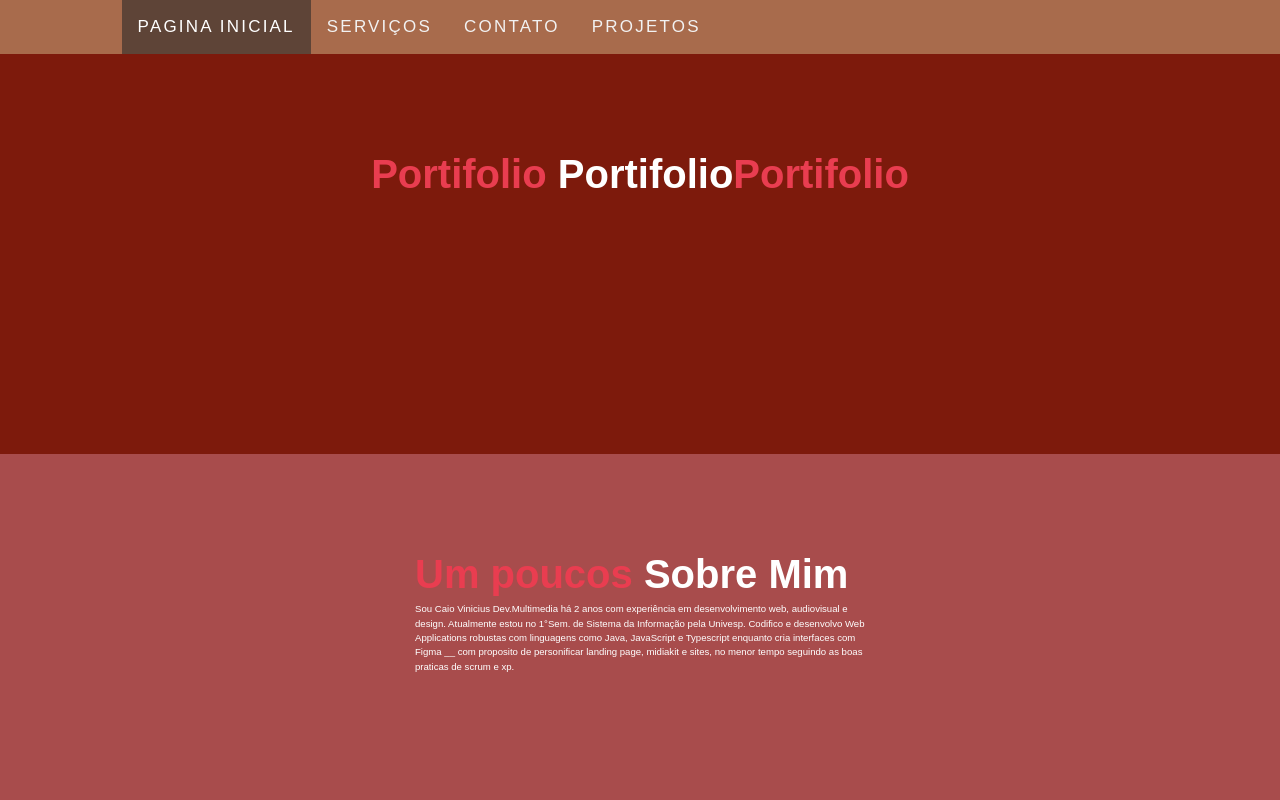
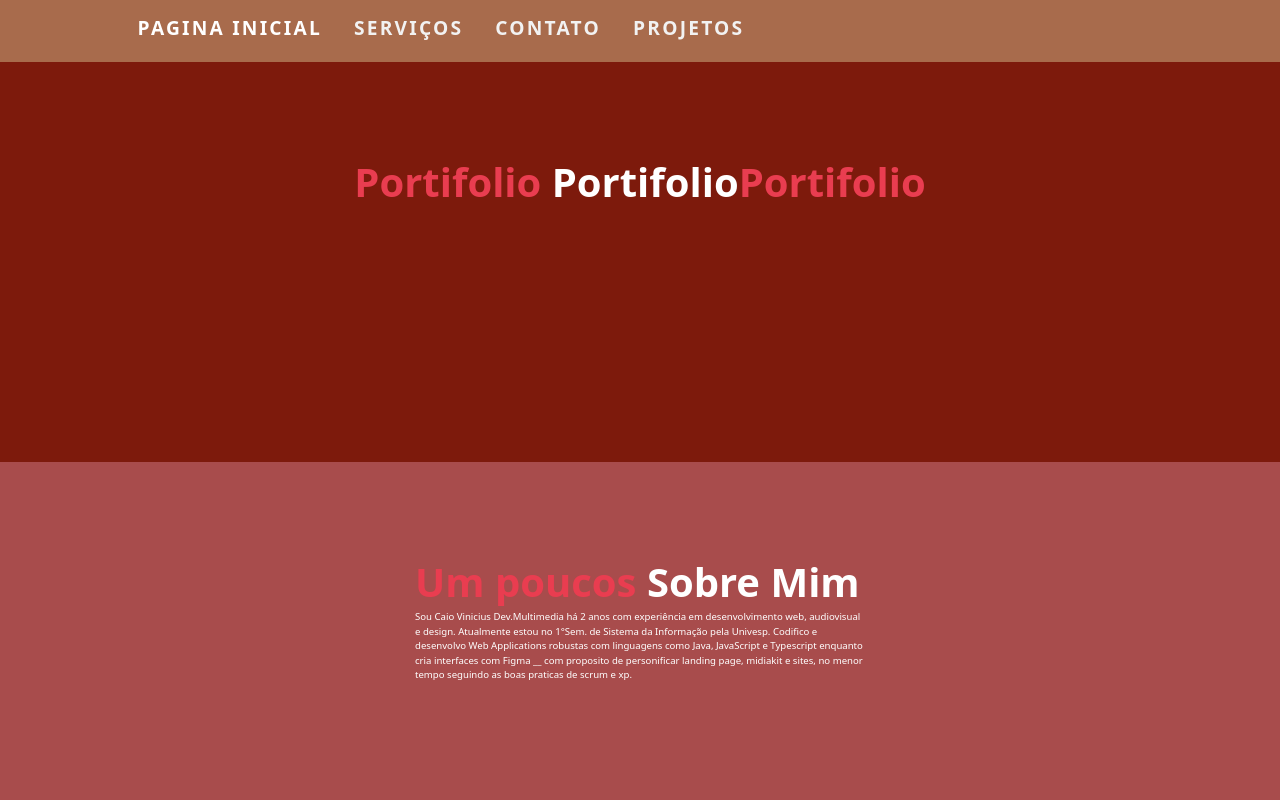
Before and after one commit to con6cao/portifolium, a plain HTML site: page index.html in a window 1280 px wide. Shown: the top 800 px of the page. Drawn offline with nearby package versions, Linux system fonts and the light colour scheme; no server answers.

Commit message:
estilização e correção do index e estilzação da navbar

```diff
--- a/frontend/css/body.css
+++ b/frontend/css/body.css
@@ -27,7 +27,8 @@
 	color: #fff;
 	text-align: center;
 	background-size: cover;
-	padding: 5.5rem;
+	padding-top: 12.5rem;
+	padding-bottom: 12.5rem;
 	display: flex;
 	justify-content: space-evenly;
 	flex-wrap: wrap;
--- a/frontend/css/cabecalho.css
+++ b/frontend/css/cabecalho.css
@@ -1,5 +1,5 @@
 body {
-    font-family: Arial, Helvetica, sans-serif;
+    margin: 0;
 }
 
 .cabecalho {
@@ -9,6 +9,7 @@ body {
 	padding-left: 5%;
 	padding-right: 5%;
 	font-size: 0.6rem;
+	font-weight: bold;
 	text-transform: uppercase;
 	letter-spacing: 0.23em;
 	color: #fff;
@@ -22,19 +23,21 @@ body {
     text-align: center;
     padding: 14px 16px;
     text-decoration: none;
-    font-size: 17px;
+    font-weight: 700;
+	font-size: 1.2rem;
+	margin-bottom: .3rem;
+
 }
 
 .cabecalho a:hover {
     background-color: #877972;
     color: black;
-    transform: translate(0, .22rem);
+    transform: perspective(.22rem);
 	transition: .50s;
 
 }
 
 .cabecalho a.active {
-    background-color: #5e4437;
     color: white;
 }
 
--- a/index.html
+++ b/index.html
@@ -48,7 +48,7 @@
             <article class="corpos__chamada	--largura-grande">
                 <h1 class="chamada__titulo"> Um poucos <strong class="chamada__titulo--destaque">
                         Sobre Mim</strong> </h1>
-                <p class="corpos__texto">Sou Caio Vinicius Dev.Multimedia há 2 anos com experiência em desenvolvimento web, audiovisual e
+                <p class="">Sou Caio Vinicius Dev.Multimedia há 2 anos com experiência em desenvolvimento web, audiovisual e
                     design.
                     Atualmente estou no 1°Sem. de Sistema da Informação pela Univesp. Codifico e desenvolvo Web
                     Applications robustas com linguagens como Java, JavaScript e Typescript enquanto cria interfaces com
```
